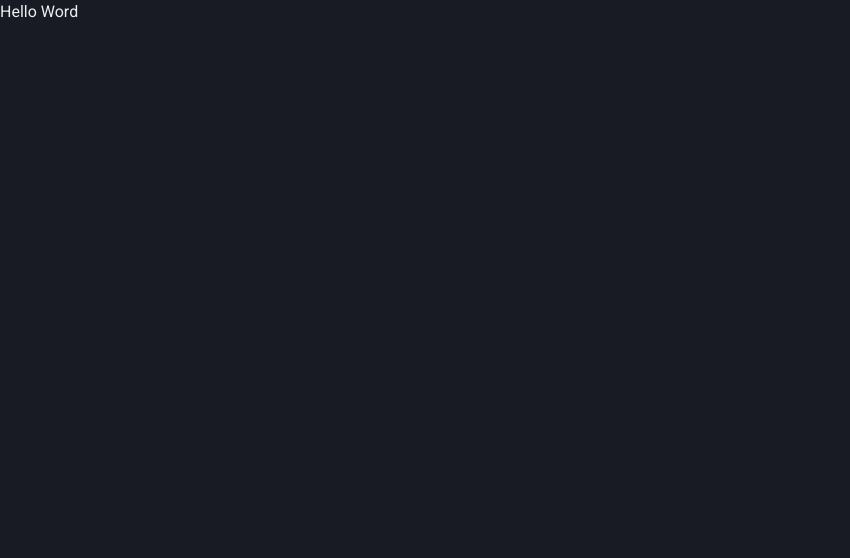
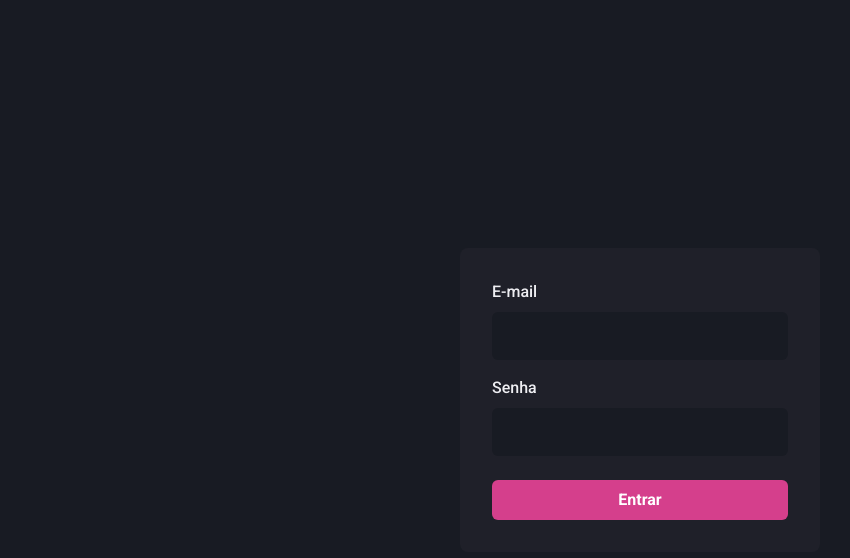
Before and after one commit to fredzstevanato/IGNITE-REACT-Chapter-05-dashgo, a Next.js app: page / in a window 1280 px wide. Shown: the top 558 px of the page, without its empty margins (0-850 px from the left). Built offline with nearby package versions, Linux system fonts and the light colour scheme.

Commit message:
feat: add SignIn

```diff
--- a/src/pages/index.tsx
+++ b/src/pages/index.tsx
@@ -1,5 +1,57 @@
+import { Button, Flex, Input, Stack, FormLabel, FormControl } from '@chakra-ui/react'
+
 export default function Home() {
   return (
-    <h1>Hello Word</h1>
+    <Flex
+      w="100vw"
+      h="100vh"
+      alignItems="center"
+      justifyContent="center"
+    >
+      <Flex
+        as="form"
+        w="100%"
+        maxW={360}
+        bg="gray.800"
+        padding="8"
+        borderRadius={8}
+        flexDir="column"
+      >
+        <Stack spacing="4">
+          <FormControl>
+            <FormLabel htmlFor="email">E-mail</FormLabel>
+            <Input
+              id="email"
+              name="email"
+              type="email"
+              focusBorderColor="pink"
+              bgColor="gray.900"
+              variant="filled"
+              _hover={{
+                bgColor: 'gray.900'
+              }}
+              size="lg"
+            />
+          </FormControl>
+          <FormControl>
+            <FormLabel htmlFor="password">Senha</FormLabel>
+            <Input
+              id="password"
+              name="password"
+              type="passowrd"
+              focusBorderColor="pink"
+              bgColor="gray.900"
+              variant="filled"
+              _hover={{
+                bgColor: 'gray.900'
+              }}
+              size="lg"
+            />
+          </FormControl>
+        </Stack>
+
+        <Button type="submit" mt="6" colorScheme="pink">Entrar</Button>
+      </Flex>
+    </Flex>
   )
 }
```
